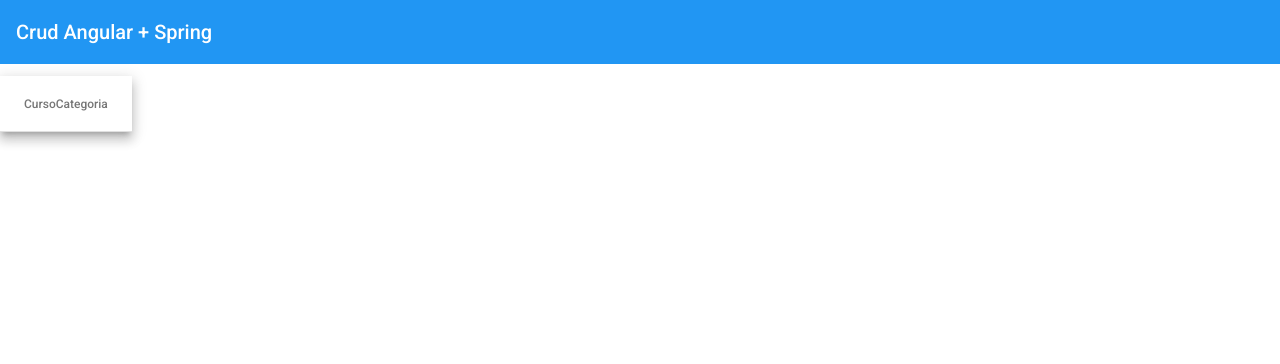
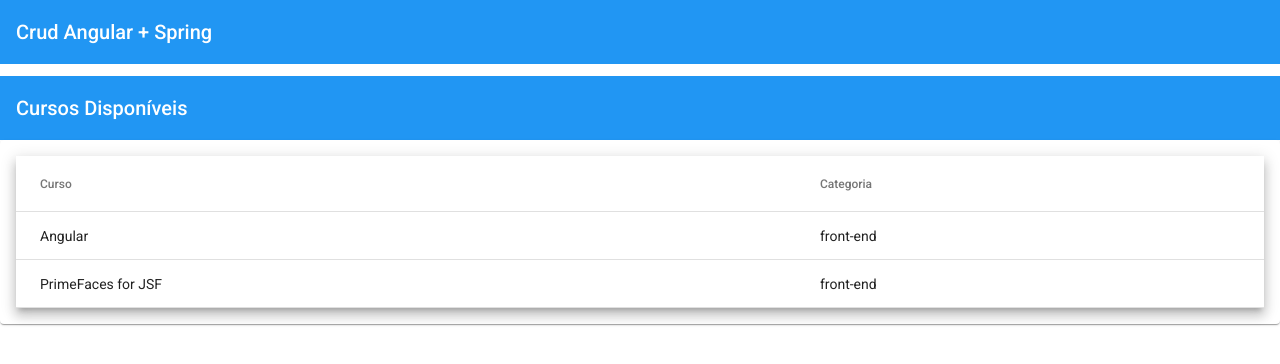
Before and after one commit to JPGSilva/Angular_Spring, an Angular app: page /courses in a window 1280 px wide. Shown: the top 364 px of the page. Built offline with nearby package versions, Linux system fonts and the light colour scheme.

Commit message:
07 - Criando um Módulo App Material

```diff
--- a/src/app/courses/courses.module.ts
+++ b/src/app/courses/courses.module.ts
@@ -4,6 +4,8 @@ import { CommonModule } from '@angular/common';
 import { CoursesRoutingModule } from './courses-routing.module';
 import { CoursesComponent } from './courses/courses.component';
 import {MatTableModule} from '@angular/material/table';
+import {MatCardModule} from '@angular/material/card';
+import {MatToolbarModule} from '@angular/material/toolbar';
 
 @NgModule({
   declarations: [
@@ -12,7 +14,9 @@ import {MatTableModule} from '@angular/material/table';
   imports: [
     CommonModule,
     CoursesRoutingModule,
-    MatTableModule
+    MatTableModule,
+    MatCardModule,
+    MatToolbarModule
   ]
 })
 export class CoursesModule { }
--- a/src/app/courses/courses/courses.component.html
+++ b/src/app/courses/courses/courses.component.html
@@ -1,4 +1,12 @@
+
+
+ <mat-toolbar color="primary">
+  <span> Cursos Disponíveis </span>
+</mat-toolbar>
+  <mat-card>
 <table mat-table [dataSource]="courses" class="mat-elevation-z8">
+
+
 
 
     <!-- Name Column -->
@@ -17,3 +25,5 @@
     <tr mat-header-row *matHeaderRowDef="displayedColumns"></tr>
     <tr mat-row *matRowDef="let row; columns: displayedColumns;"></tr>
   </table>
+
+</mat-card>
--- a/src/app/courses/courses/courses.component.scss
+++ b/src/app/courses/courses/courses.component.scss
@@ -0,0 +1,3 @@
+table {
+    width: 100%;
+  }
--- a/src/app/courses/courses/courses.component.ts
+++ b/src/app/courses/courses/courses.component.ts
@@ -6,9 +6,15 @@ import { Course } from '../model/course';
   templateUrl: './courses.component.html',
   styleUrls: ['./courses.component.scss']
 })
+
 export class CoursesComponent implements OnInit {
 
-courses: Course[] = [];
+courses: Course[] = [
+{ _id: '1', name: 'Angular', category: 'front-end'},
+{ _id: '2', name: 'PrimeFaces for JSF', category: 'front-end'}
+
+
+];
 displayedColumns = ['name','category'];
 
   constructor() { }
```
Also changed, not shown: src/app/shared/app-material/app-material.module.ts (added, +17 -0 lines).
